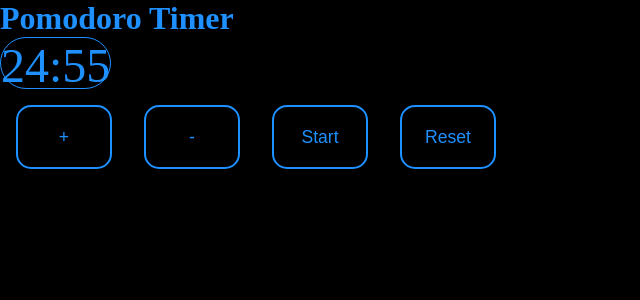
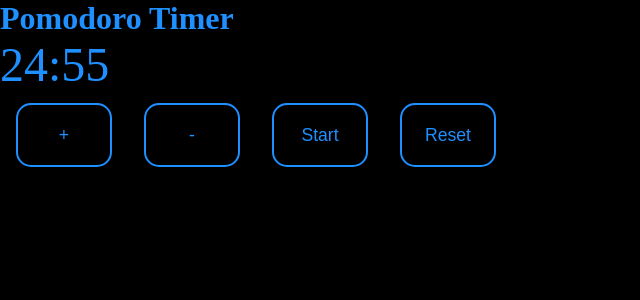
Before and after one commit to StephanieAn/pomodoro, a React (Vite) app: page / in a window 1280 px wide. Shown: the top 300 px of the page, without its empty margins (0-640 px from the left). Built offline with nearby package versions, Linux system fonts and the light colour scheme.

Commit message:
try button add minutes

```diff
--- a/App.css
+++ b/App.css
@@ -10,8 +10,8 @@ body{
 .timer__value p{
     height: 50px;
     width: fit-content;
-    border: dodgerblue 1px solid;
-    border-radius: 100px;
+    /* border: dodgerblue 1px solid;
+    border-radius: 100px; */
     font-size: 3rem;
     color: #1e90ff;
     vertical-align: middle
--- a/React-js/buttons.js
+++ b/React-js/buttons.js
@@ -3,9 +3,9 @@ import React from 'react';
  export default function Buttons(){
      // + btn
     function addMoreTime() {
+        console.log(`You've added a minute to the timer`);
         const [count, setCount] = useState(0);
-        //setCount(count + 1 );
-        console.log(setCount(count + 1));
+        setCount(count + 1);
     };
 
     // - btn
--- a/React-js/timer.js
+++ b/React-js/timer.js
@@ -3,8 +3,10 @@ import { useState, useEffect } from 'react';
 
 // timer
 export default function Timer(){
+    // const [hours, setHours] = useState(0);
     const [minutes,setMinutes] = useState(25);
     const [seconds,setSeconds] = useState(0);
+    // const timerHours = hours < 10 ? `0${hours}` : hours;
     const timerMinutes = minutes < 10 ? `0${minutes}` : minutes;
     const timerSeconds = seconds < 10 ? `0${seconds}` : seconds;
 
@@ -21,7 +23,7 @@ export default function Timer(){
             setSeconds(seconds - 1);
           }
         }, 1000)
-      },[seconds,minutes])
+      },[seconds, minutes])
 
     return(
         <>
```
Also changed, not shown: 4 other files (tests, documents, lock files or other folders).
